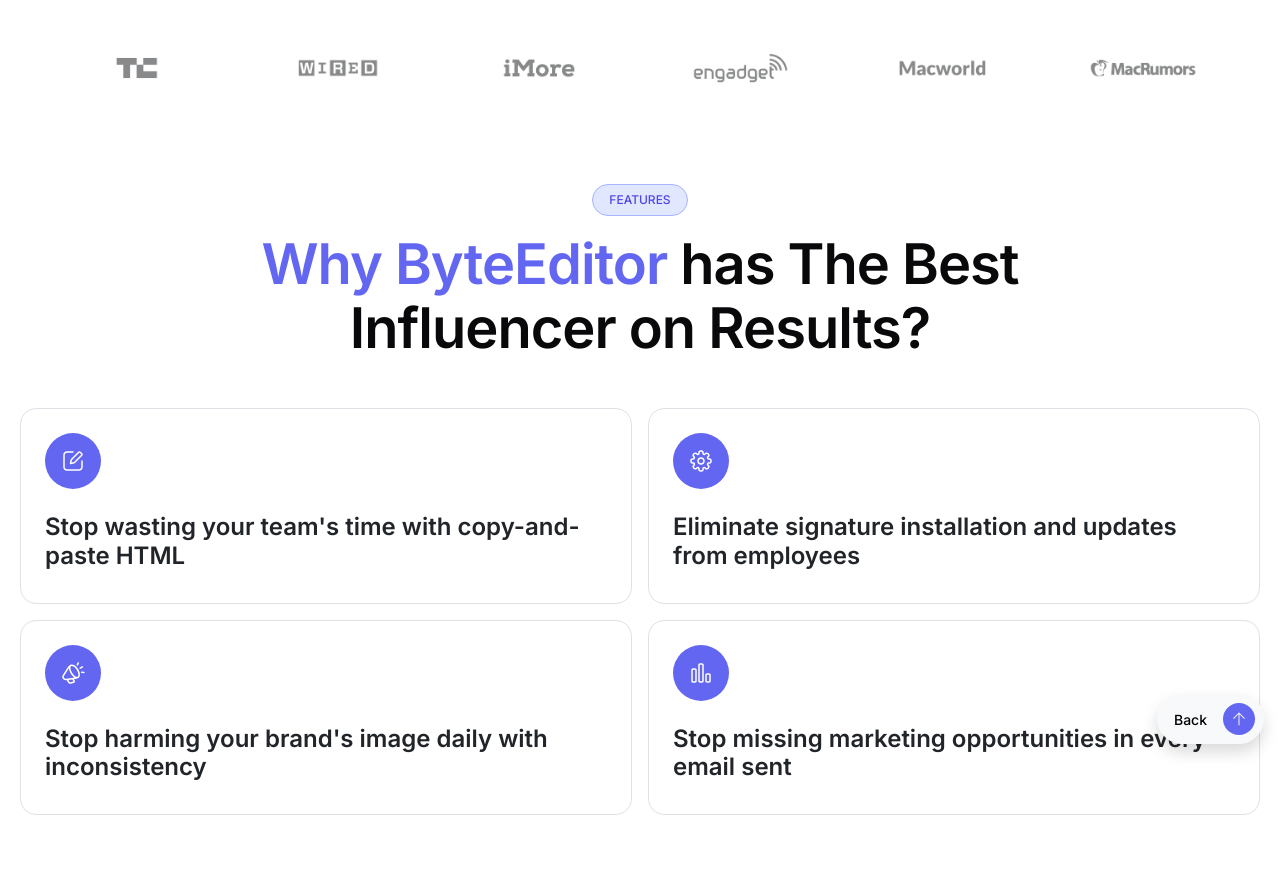
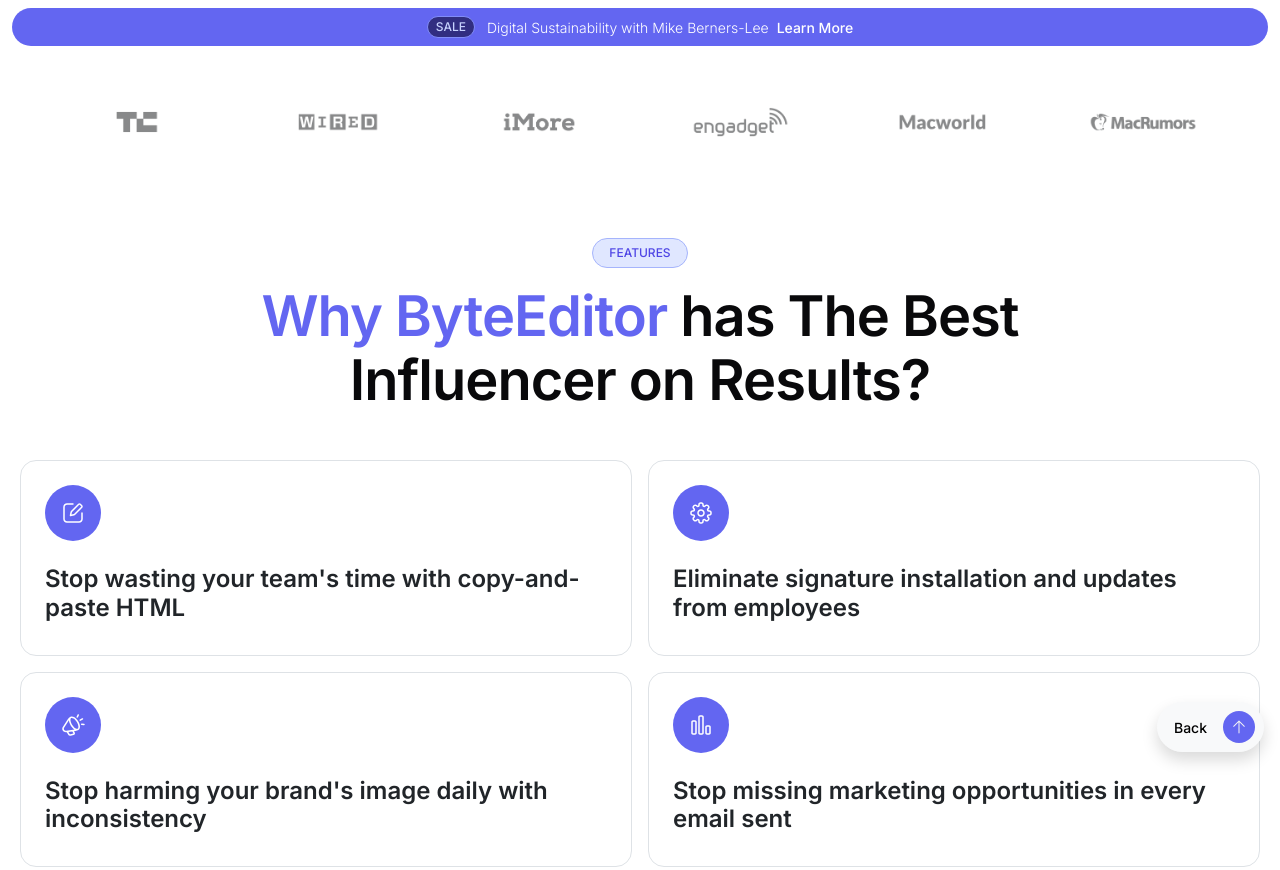
Before and after one commit to olehpf/byteeditor, a website built with webpack: page src/index.html in a window 1280 px wide. Shown: the top 870 px of the page. Built offline with nearby package versions, Linux system fonts and the light colour scheme.

Commit message:
Added the Banner to the top of the screen

```diff
--- a/src/index.html
+++ b/src/index.html
@@ -24,6 +24,18 @@
   </head>
   <body>
     <main class="wrapper container-fluid mx-auto">
+      <!-- Banner -->
+      <div class="d-flex bg-primary w-100 rounded-pill mt-2 mb-2">
+        <div class="d-inline-flex flex-row align-items-center max-w-1280 mx-auto gap-2 py-2 px-3">
+          <span class="badge bg-indigo-dark border-indigo-dark px-2 py-1 rounded-pill fw-medium">SALE</span>
+          <div class="d-flex flex-sm-row flex-column align-items-start gap-sm-2 gap-0 ps-1">
+            <p class="text-white fw-light fs-65 mt-0 mb-0 flex-fill">
+                  Digital Sustainability with Mike Berners-Lee
+            </p>
+            <a href="#" class="banner-link d-flex align-items-start text-decoration-none text-white fs-65 fw-medium">Learn More</a>
+          </div>
+        </div>
+      </div>
       <!-- Logos section -->
       <section class="py-5">
         <div class="row justify-content-center max-w-1280 mx-auto px-sm-4">
@@ -50,7 +62,7 @@
       <!-- Features section -->
       <section class="py-5">
         <article class="text-center mb-5 max-w-768 mx-auto">
-          <span class="badge bg-opacity-10 px-3 py-2 rounded-pill mb-3">FEATURES</span>
+          <span class="badge bg-opacity-10 px-3 py-2 rounded-pill mb-3 fw-medium">FEATURES</span>
           <h2 class="title-2 display-4 fw-semibold">
             <span class="text-primary">Why ByteEditor</span> has The Best Influencer on Results?
           </h2>
@@ -126,7 +138,7 @@
       <!-- Benefits section -->
       <section class="benefits-section py-5">
         <div class="text-center mb-5">
-          <span class="badge bg-opacity-10 px-3 py-2 rounded-pill mb-3">OUR BENEFITS</span>
+          <span class="badge bg-opacity-10 px-3 py-2 rounded-pill mb-3 fw-medium">OUR BENEFITS</span>
           <h2 class="title-2 display-4 fw-semibold mb-5 max-w-600 mx-auto">
             <span class="text-primary">The Best Business</span> Account,
             Alone or with Your Team
@@ -307,7 +319,7 @@
       <!-- Pricing section -->
       <section class="py-5">
         <div class="text-center mb-5">
-          <span class="badge bg-opacity-10 px-3 py-2 rounded-pill mb-3">PRICING</span>
+          <span class="badge bg-opacity-10 px-3 py-2 rounded-pill mb-3 fw-medium">PRICING</span>
           <h2 class="title-2 display-4 fw-semibold max-w-600 mx-auto">
             <span class="text-primary">Simple Transparent</span> Pricing no Hidden Fee
           </h2>
@@ -434,7 +446,7 @@
           <div class="row align-items-start">
             <!-- Left column -->
             <div class="col-12 col-lg-6 mb-5 mb-lg-0">
-              <span class="badge bg-opacity-10 px-3 py-2 rounded-pill mb-3">Chemical Manufacturing</span>
+              <span class="badge bg-opacity-10 px-3 py-2 rounded-pill mb-3 fw-medium">Chemical Manufacturing</span>
               <h2 class="title-2 display-4 fw-semibold mb-2">
                 <span class="text-primary">Frequency</span> Asked<br>Question
               </h2>
@@ -591,7 +603,7 @@
       <section class="cta-section py-5 mx-auto">
         <div class="container-sm max-w-1280 px-sm-25 px-0">
           <div class="cta-block text-center py-5 px-4 mx-auto">
-            <span class="badge bg-indigo-dark border-indigo-dark mb-4 px-3 py-2 rounded-pill">LET'S WORK TOGETHER</span>
+            <span class="badge bg-indigo-dark border-indigo-dark mb-4 px-3 py-2 fw-medium rounded-pill">LET'S WORK TOGETHER</span>
             <h2 class="display-4 fw-semibold text-white max-w-768 mx-auto mb-4">Ready to Move with <span class="fw-semibold">ByteEditor</span>?</h2>
             <p class="lead text-white max-w-800 mx-auto mb-4 opacity-80">
               Increase efficiency, productivity and business performance with various ByteEditor products which have been used by thousands of businesses.
@@ -604,7 +616,7 @@
       <section class="contact-section py-5 px-0 px-sm-5" id="contact">
         <div class="container-xxl px-0 px-sm-4">
           <div class="text-center mb-5">
-            <span class="badge bg-opacity-10 px-3 py-2 rounded-pill mb-3">LET'S CONTACT</span>
+            <span class="badge bg-opacity-10 px-3 py-2 rounded-pill mb-3 fw-medium">LET'S CONTACT</span>
             <h2 class="title-2 display-4 fw-semibold">
               <span class="text-primary pe-3">Contact</span>Us
             </h2>
@@ -762,7 +774,7 @@
             </div>
           </div>
           <!-- Back to top button -->
-          <button class="btn btn-light rounded-pill position-fixed end-0 bottom-0 me-3 mb-6 d-flex align-items-center p-2 gap-2 shadow" id="to-top" style="z-index:10;">
+          <button class="btn btn-light rounded-pill position-fixed end-0 bottom-0 me-3 mb-5 d-flex align-items-center p-2 gap-2 shadow" id="to-top" style="z-index:10;">
             <span class="d-flex align-content-center px-2 fs-65 fw-medium">
               Back
             </span>
--- a/src/scss/styles.scss
+++ b/src/scss/styles.scss
@@ -88,19 +88,9 @@
 }
 
 .badge {
-    min-height: 32px;
-    border-radius: var(--Rounded-rounded-pill, 100px);
-    border: 1px solid var(--Indigo-300, #a5b4fc);
-    background: var(--Indigo-100, #e0e7ff);
+    border: 1px solid #a5b4fc;
+    background: #e0e7ff;
     color: #4f46e5;
-
-    /* Typography/Body/500/CAPS/S */
-    font-family: Inter;
-    font-size: 12px;
-    font-style: normal;
-    font-weight: 500;
-    line-height: 14px;
-    /* 116.667% */
     text-transform: uppercase;
 }
 
@@ -173,6 +163,34 @@
         background-color: #6366f1 !important;
         color: #fff !important;
         border-color: #6366f1 !important;
+    }
+}
+
+.banner-link {
+    position: relative;
+    transition: color 0.2s;
+
+    &::after {
+        content: "";
+        position: absolute;
+        left: 0;
+        bottom: 1px;
+        width: 0;
+        height: 1px;
+        background: #fff;
+        transition: width 0.25s cubic-bezier(.4,0,.2,1);
+        border-radius: 1px;
+    }
+
+    &:hover,
+    &:focus {
+        color: #fff !important;
+        opacity: 1 !important;
+    }
+
+    &:hover::after,
+    &:focus::after {
+        width: 100%;
     }
 }
 
@@ -287,7 +305,6 @@
     position: relative;
     aspect-ratio: 4/3 !important;
     overflow: hidden !important;
-    border-radius: 1rem; // або твій клас rounded-4
 
     img {
       width: 100% !important;
@@ -384,7 +401,7 @@
   width: 0;
   height: 1px;
   background: #fff;
-  transition: width 0.3s cubic-bezier(.4,0,.2,1);
+  transition: width 0.25s cubic-bezier(.4,0,.2,1);
   border-radius: 1px;
 }
 
@@ -406,3 +423,8 @@
 .img-4-3 {
   aspect-ratio: 4/3 !important;
 }
+
+.banner-text {
+  font-size: 14px !important;
+  line-height: 1.5 !important;
+}
```
Also changed, not shown: src/dist/index.html, src/dist/styles.css.
